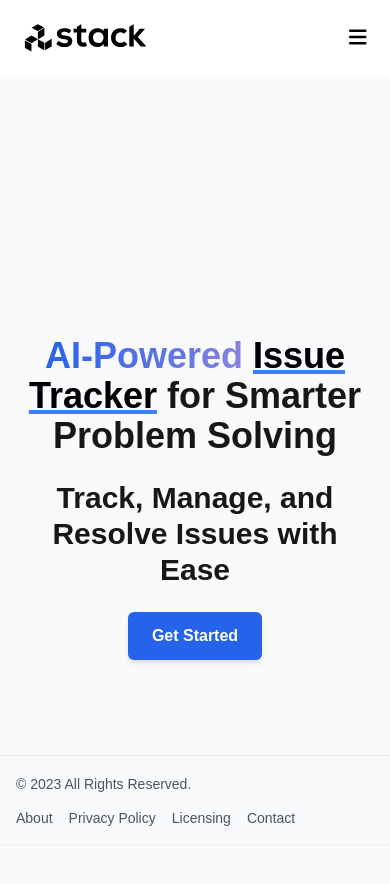
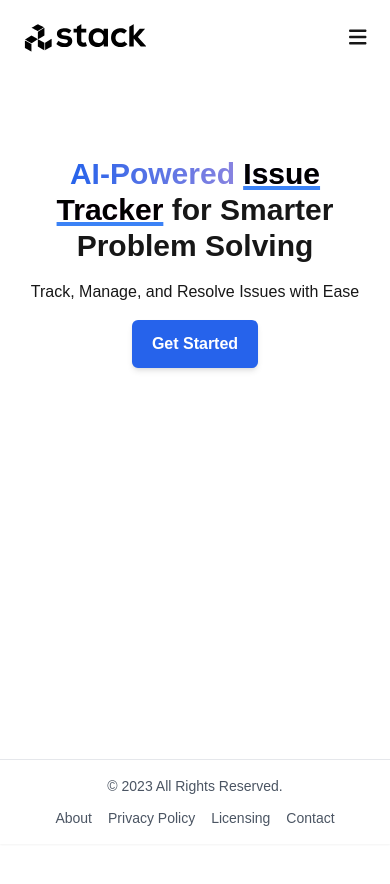
Before and after one commit to alejandra66/stackai-frontend-portfolio, a Next.js app: page / in a window 390 px wide. Shown: the top 884 px of the page. After the commit the page ends 844 px from the top, so only its background shows below. Built offline with nearby package versions, Linux system fonts and the light colour scheme.

Commit message:
update styling

```diff
--- a/src/app/page.tsx
+++ b/src/app/page.tsx
@@ -3,31 +3,36 @@ import Button from "@/components/Button";
 
 export default function HomePage() {
     return (
-        <div role="main" className="flex items-center justify-center min-h-screen px-4 sm:px-8 bg-gray-50">
-            <div className="flex flex-col items-center text-center max-w-3xl sm:max-w-4xl w-full">
+        <main className="flex justify-center">
+            <div className="mx-auto max-w-7xl px-4 sm:px-6 lg:px-8 pt-20 pb-16 text-center lg:pt-32">
+                <div className="flex flex-col items-center text-center w-full max-w-xl sm:max-w-3xl">
                     {/* Main Heading */}
                     <h1
-                    className="abril-fatface-regular font-extrabold text-secondary text-4xl sm:text-5xl md:text-5xl lg:text-7xl mb-6"
+                        className="abril-fatface-regular font-extrabold text-secondary text-3xl sm:text-4xl md:text-5xl lg:text-7xl mb-4 sm:mb-6"
                         lang="en"
                         aria-label="AI-Powered Issue Tracker for Smarter Problem Solving"
                     >
-                    <span className="bg-gradient-to-r from-stackBlue to-pink-300 bg-clip-text text-transparent">AI-Powered <span className=" text-black underline decoration-blue-500 decoration-4">Issue Tracker</span> </span>
+          <span className="bg-gradient-to-r from-stackBlue to-pink-300 bg-clip-text text-transparent">
+            AI-Powered{" "}
+              <span className="text-black underline decoration-blue-500 decoration-4">
+              Issue Tracker
+            </span>
+          </span>{" "}
                         for Smarter Problem Solving
                     </h1>
 
                     {/* Subheading */}
                     <h2
-                    className="passion-one-bold text-3xl sm:text-4xl md:text-5xl lg:text-5xl font-extrabold text-primary mb-6 sm:mb-8"
+                        className="passion text-primary mb-4 sm:mb-6"
                         aria-label="Track, Manage, and Resolve Issues with Ease"
                     >
                         Track, Manage, and Resolve Issues with Ease
                     </h2>
 
-                {/* Call to Action or any button */}
-                <div className="flex justify-center w-full">
+                    {/* CTA Button */}
+                    <div className="w-full flex justify-center">
                         <Button
-                        className="bg-stackBlue text-white font-semibold py-3 px-6 sm:px-8 rounded-lg shadow-md
-                            hover:bg-aiBlue transition duration-200"
+                            className="bg-stackBlue text-white font-semibold py-3 px-5 sm:px-8 rounded-lg shadow-md hover:bg-aiBlue transition duration-200"
                             text="Get Started"
                             href="/signup"
                             aria-label="Get started with our issue tracker"
@@ -35,5 +40,6 @@ export default function HomePage() {
                     </div>
                 </div>
             </div>
+        </main>
     );
 }
--- /dev/null
+++ b/src/app/tracker/header/page.tsx
@@ -0,0 +1,10 @@
+'use client';
+const TrackerHeader = () => {
+    return (
+        <header className="bg-blue-600 text-white p-4">
+            <h1 className="text-xl">AI Issue Tracker</h1>
+        </header>
+    );
+};
+
+export default TrackerHeader;
--- a/src/app/tracker/page.tsx
+++ b/src/app/tracker/page.tsx
@@ -1,9 +1,14 @@
+import TrackerHeader from "@/app/tracker/header/page";
 
 
 export default function TrackerPage() {
     return (
         <div>
-            Tracker
+            <TrackerHeader />
+            <main className="p-4">
+                {/* Other content will go here, like the issue list */}
+                <p>Welcome to the AI Issue Tracker</p>
+            </main>
         </div>
     );
 }
--- a/src/components/Footer.tsx
+++ b/src/components/Footer.tsx
@@ -1,54 +1,56 @@
 import React from 'react';
+import Link from 'next/link';
 
-const Footer: React.FC = () => {
+export default function Footer() {
     return (
         <footer
-            className="fixed bottom-0 left-0 z-20 w-full p-4 border-t border-gray-200 shadow-sm md:flex md:items-center md:justify-between md:p-6"
+            className="fixed bottom-0 left-0 z-20 w-full bg-white p-4 border-t border-gray-200 shadow-sm md:p-6"
             aria-label="Footer"
         >
-            <span className="text-sm text-gray-600 sm:text-center">
+            {/* Container to center content and constrain max width */}
+            <div className="max-w-7xl mx-auto w-full flex flex-col items-center justify-center md:flex-row md:justify-between">
+        <span className="text-sm text-gray-600 text-center">
           © 2023 All Rights Reserved.
         </span>
-            <ul className="flex flex-wrap items-center mt-3 text-sm font-medium text-gray-600 sm:mt-0">
+                <ul className="flex flex-wrap items-center justify-center mt-3 text-sm font-medium text-gray-600 md:mt-0">
                     <li>
-                    <a
-                        href="/about"
+                        <Link
+                            href="/#"
                             className="hover:underline mr-4 md:mr-6"
                             aria-label="Learn more about us on the About page"
                         >
                             About
-                    </a>
+                        </Link>
                     </li>
                     <li>
-                    <a
-                        href="/privacy-policy"
+                        <Link
+                            href="/#"
                             className="hover:underline mr-4 md:mr-6"
                             aria-label="Read our Privacy Policy"
                         >
                             Privacy Policy
-                    </a>
+                        </Link>
                     </li>
                     <li>
-                    <a
-                        href="/licensing"
+                        <Link
+                            href="/#"
                             className="hover:underline mr-4 md:mr-6"
                             aria-label="View our Licensing information"
                         >
                             Licensing
-                    </a>
+                        </Link>
                     </li>
                     <li>
-                    <a
-                        href="/contact"
+                        <Link
+                            href="/#"
                             className="hover:underline"
                             aria-label="Contact us for more information"
                         >
                             Contact
-                    </a>
+                        </Link>
                     </li>
                 </ul>
+            </div>
         </footer>
     );
 };
-
-export default Footer;
--- a/src/components/Nav.tsx
+++ b/src/components/Nav.tsx
@@ -11,23 +11,23 @@ export default function Nav() {
     const toggleMenu = () => setIsOpen((prev) => !prev);
 
     return (
-        <nav className="text-black p-6" aria-label="Main Navigation">
+        <nav className="p-6" aria-label="Main Navigation">
             <div className="flex justify-between items-center">
                 <a href="/" aria-label="Homepage">
                     <img
                         src="/images/stackLogo.svg"
                         alt="AI-Powered Issue Tracker Logo"
-                        className="w-[121.57px] h-[28px] mr-2"
+                        className="w-[121.57px] h-[28px]"
                     />
                 </a>
 
                 {/* Desktop Menu */}
                 <div className="hidden md:flex md:items-center space-x-6">
-                    {["Home", "About", "login"].map((label) => (
+                    {["Home", "About", "Login"].map((label) => (
                         <Link
                             key={label}
                             href={label === "Home" ? "/" : `/${label.toLowerCase()}`}
-                            className="hover:underline"
+                            className="hover:underline text-lg"
                             aria-label={`Go to ${label} page`}
                         >
                             {label}
@@ -38,7 +38,7 @@ export default function Nav() {
 
                 {/* Hamburger Icon (Mobile) */}
                 <button
-                    className="md:hidden text-black"
+                    className="md:hidden"
                     onClick={toggleMenu}
                     aria-expanded={isOpen}
                     aria-controls="mobile-menu"
@@ -54,7 +54,7 @@ export default function Nav() {
                 className={`${isOpen ? "block" : "hidden"} md:hidden flex flex-col items-center space-y-4 mt-4 bg-blue-800 p-4 rounded-lg shadow-lg`}
                 role="menu"
             >
-                {["Home", "About", "login"].map((label) => (
+                {["Home", "About", "Login"].map((label) => (
                     <Link
                         key={label}
                         href={label === "Home" ? "/" : `/${label.toLowerCase()}`}
@@ -68,4 +68,4 @@ export default function Nav() {
             </div>
         </nav>
     );
-};
+}
--- a/src/components/SignupForm.tsx
+++ b/src/components/SignupForm.tsx
@@ -17,11 +17,11 @@ export default function SignupForm() {
 
     return (
         <section className="bg-gray-50 dark:bg-gray-900">
-            <div className="flex flex-col items-center justify-center px-6 py-8 mx-auto md:h-screen lg:py-0">
+            <div className="flex flex-col items-center justify-center mx-auto md:h-screen lg:py-0">
                 <div className="w-full bg-white rounded-lg shadow dark:border md:mt-0 sm:max-w-md xl:p-0 dark:bg-gray-800 dark:border-gray-700">
                     <div className="p-6 space-y-4 md:space-y-6 sm:p-8">
                         <h1 className="text-xl font-bold leading-tight tracking-tight text-gray-900 md:text-2xl dark:text-white">
-                            Creat an Account
+                            Create an Account
                         </h1>
                         <form onSubmit={handleSubmit} className="space-y-4 md:space-y-6">
                             {/* Name Field */}
```
Also changed, not shown: src/components/LoginForm.tsx (+4 -6 lines). Lines whose indentation alone changed are shown as unchanged.
